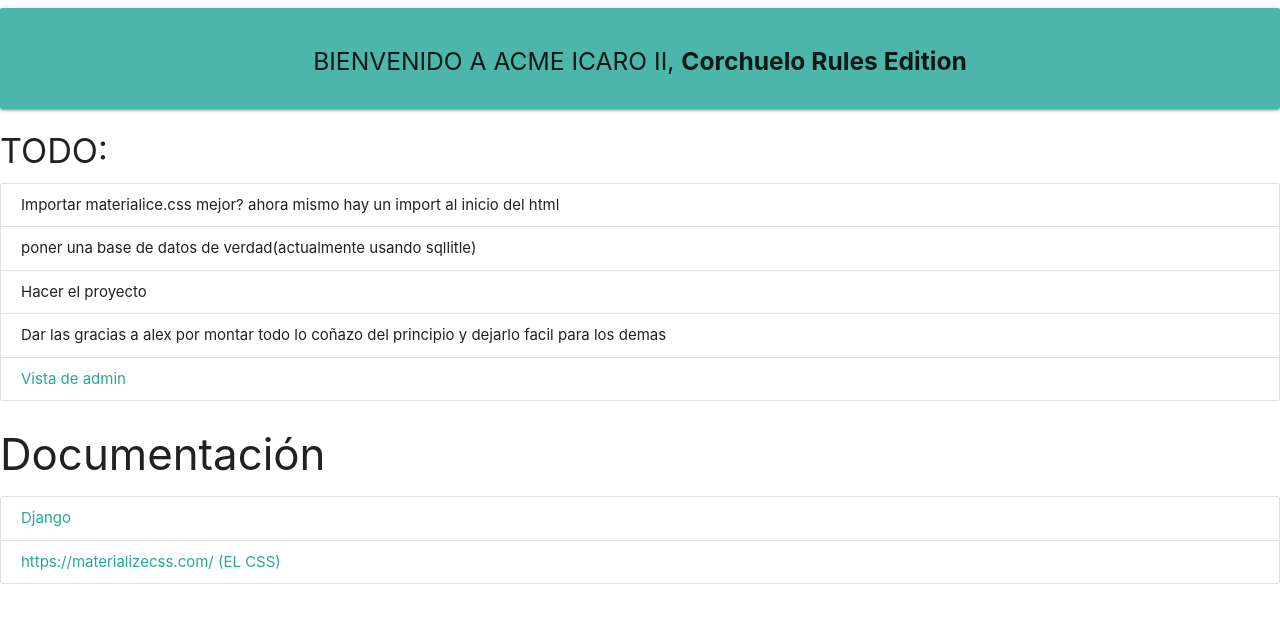
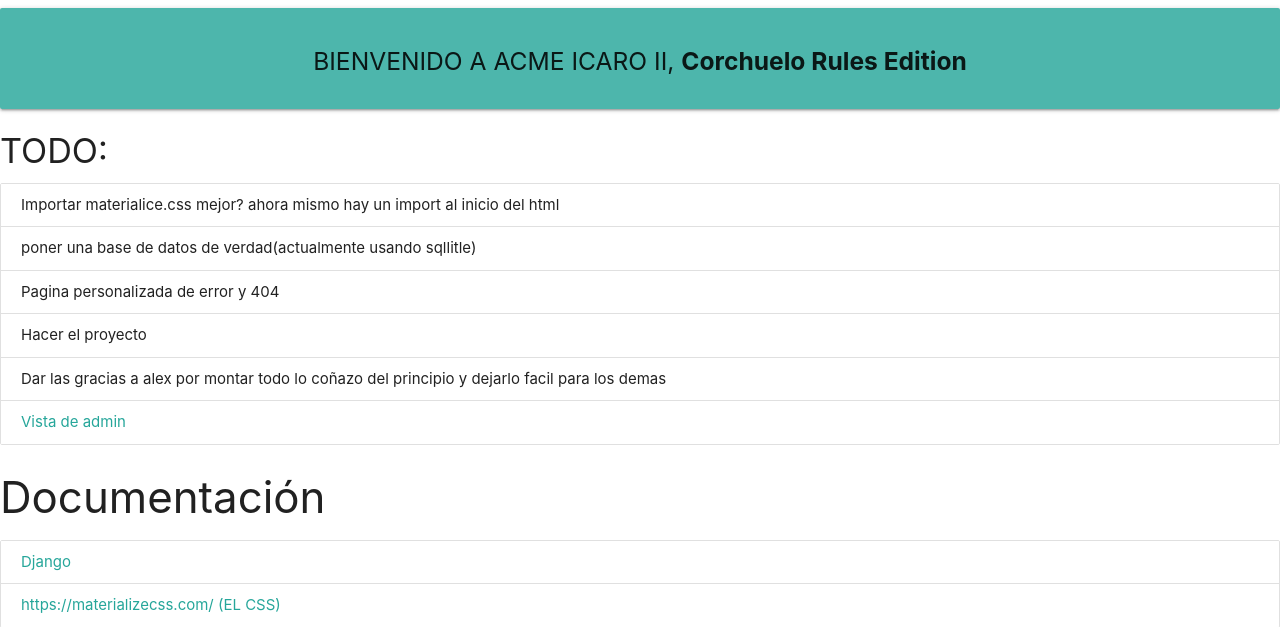
Before and after one commit to supremmaer/AIM-GAMES-PLATFORM, a Django app: page / in a window 1280 px wide. Shown: the top 627 px of the page. Run offline with Django 3.2, Linux system fonts and the light colour scheme.

Commit message:
Actualizado TODO

```diff
--- a/AIM_GAMES_PLATAFORM/templates/index.html
+++ b/AIM_GAMES_PLATAFORM/templates/index.html
@@ -12,6 +12,7 @@
 <ul class="collection">
     <li class="collection-item">Importar materialice.css mejor? ahora mismo hay un import al inicio del html</li>
     <li class="collection-item">poner una base de datos de verdad(actualmente usando sqllitle)</li>
+    <li class="collection-item">Pagina personalizada de error y 404</li>
     <li class="collection-item">Hacer el proyecto</li>
     <li class="collection-item">Dar las gracias a alex por montar todo lo coñazo del principio y dejarlo facil para los demas</li>
      <a href="http://localhost:8005/admin" class="collection-item">Vista de admin</a>
```
